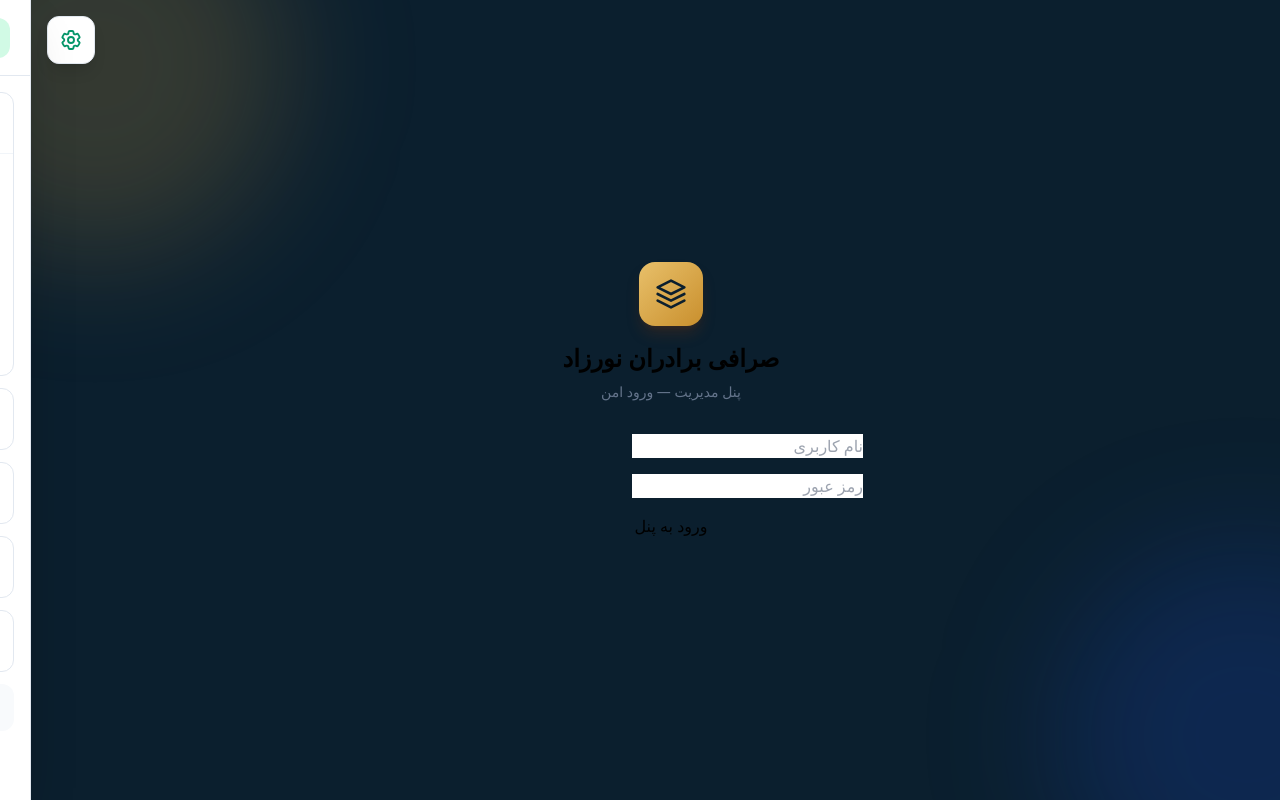
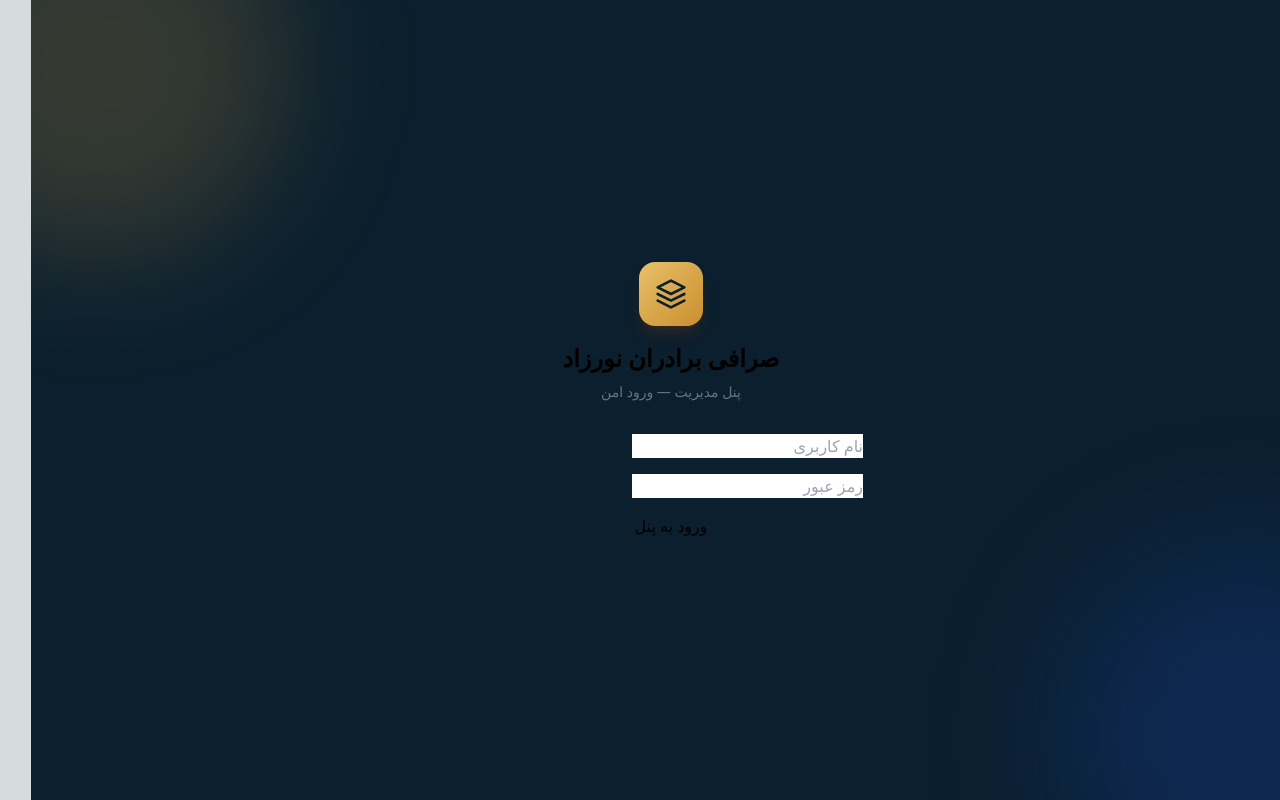
Before and after one commit to nasirahmadrahmati19-hue/exchange-admin, a Next.js app: page / in a window 1280 px wide. Built offline with nearby package versions, Linux system fonts and the light colour scheme.

Commit message:
Enhance layout metadata and viewport configuration
Updated metadata and added viewport settings for layout.

```diff
--- a/app/layout.tsx
+++ b/app/layout.tsx
@@ -1,10 +1,20 @@
-import type { Metadata } from "next";
+import type { Metadata, Viewport } from "next";
 import "./globals.css";
-import SettingsDrawer from "./components/SettingsDrawer";
 
 export const metadata: Metadata = {
-  title: "صرافی برادران نورزاد",
-  description: "سیستم مدیریت صرافی",
+  title: "صرافی برادران نورزاد — هرات",
+  description: "سامانه مدیریت معاملات ارزی، حواله‌جات و تبدیل ارز",
+  icons: {
+    icon: "/icon-512.png",
+    apple: "/icon-512.png"
+  },
+  manifest: "/manifest.json"
+};
+
+export const viewport: Viewport = {
+  themeColor: "#0ea5e9",
+  width: "device-width",
+  initialScale: 1
 };
 
 export default function RootLayout({
@@ -14,10 +24,10 @@ export default function RootLayout({
 }) {
   return (
     <html lang="fa" dir="rtl">
-      <body>
-        <SettingsDrawer />
-        {children}
-      </body>
+      <head>
+        <link rel="apple-touch-icon" href="/icon-512.png" />
+      </head>
+      <body>{children}</body>
     </html>
   );
 }
```
